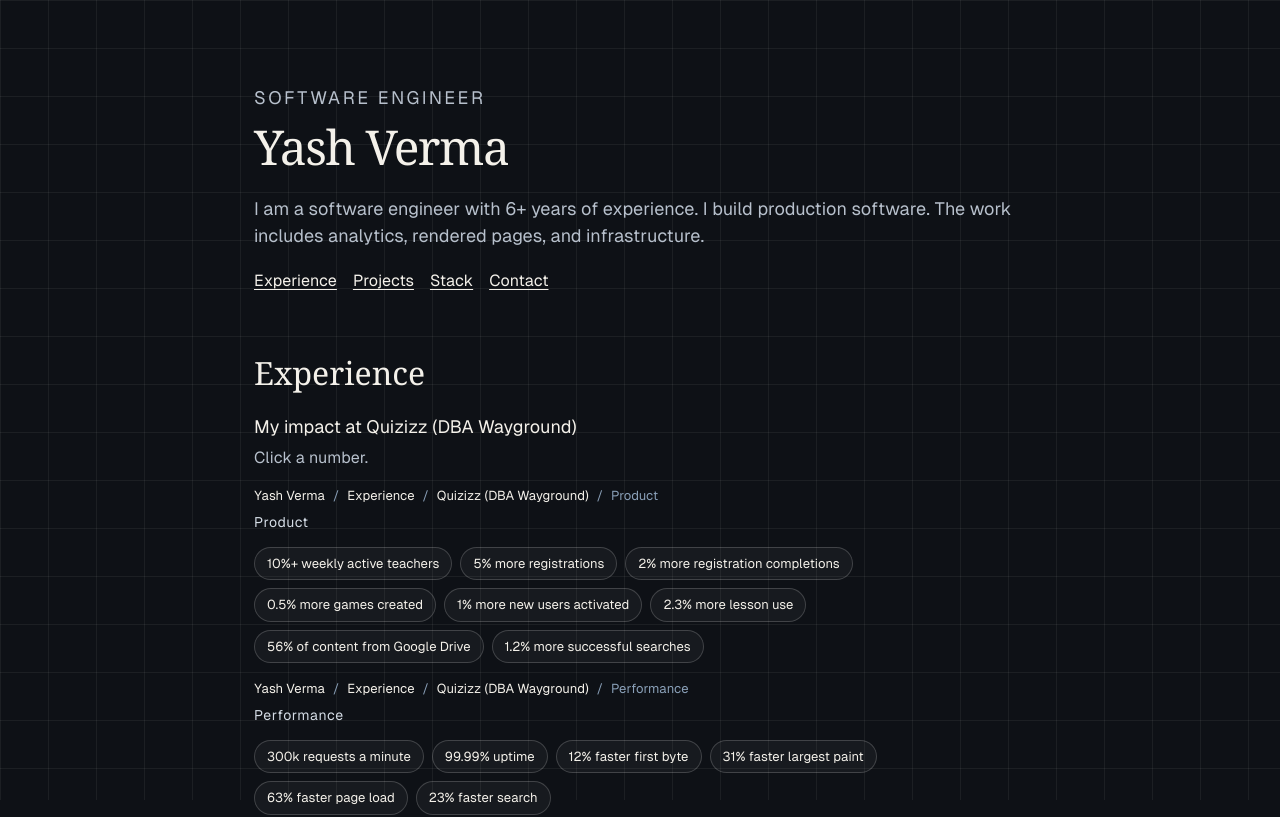
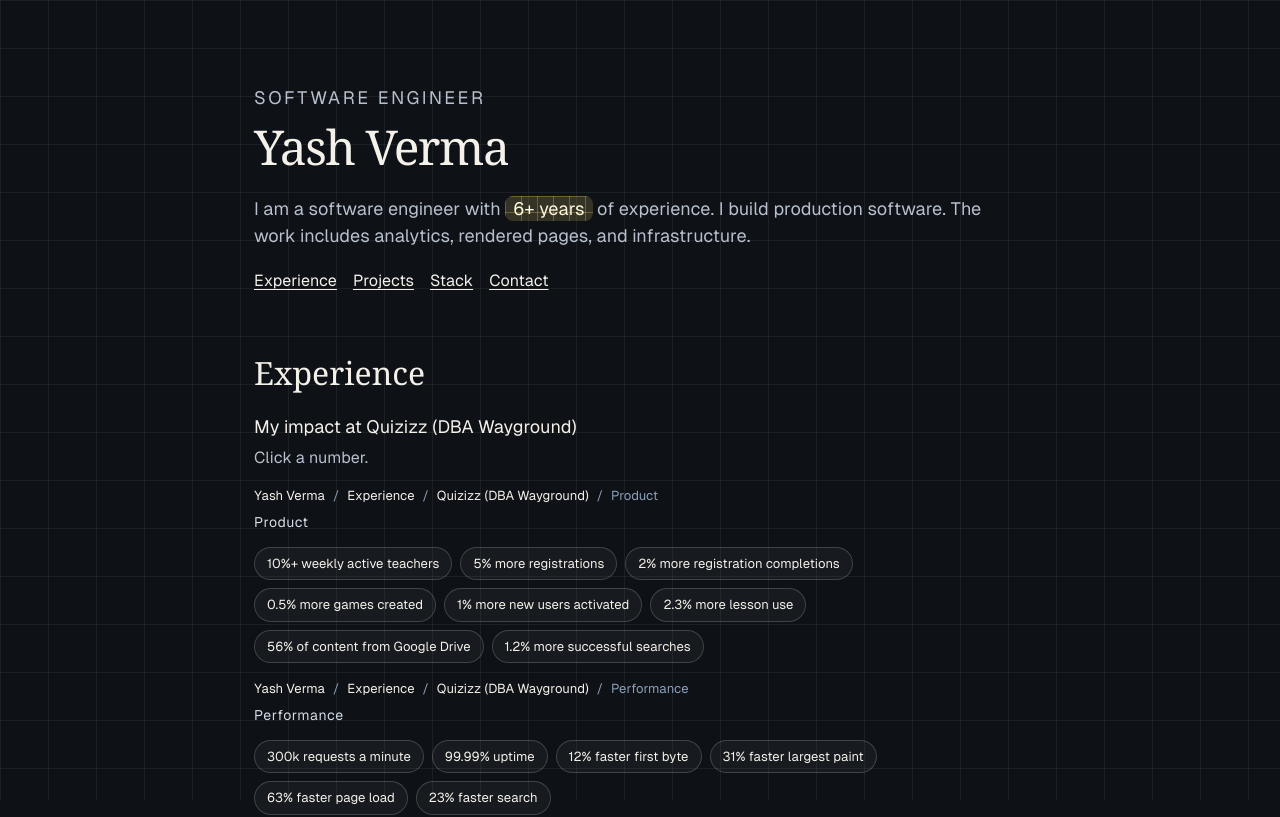
Before and after one commit to yashverma2110/portfolio, a Next.js app: page / in a window 1280 px wide. Shown: the top 817 px of the page. Built offline with nearby package versions, Linux system fonts and the light colour scheme.

Commit message:
feat: highlight years of experience in yellow

```diff
--- a/src/app/globals.css
+++ b/src/app/globals.css
@@ -194,3 +194,14 @@
 .crumbs a { color: #f4f1ea; text-decoration: none; }
 .crumbs a:hover { text-decoration: underline; }
 .impact-group h4 { font-size: 14px; color: #d5dde6; letter-spacing: 0.04em; }
+
+.years-mark {
+  background-color: rgba(255, 226, 120, 0.16);
+  background-image:
+    linear-gradient(to right, rgba(255, 214, 90, 0.28) 1px, transparent 1px),
+    linear-gradient(to bottom, rgba(255, 214, 90, 0.28) 1px, transparent 1px);
+  background-size: 16px 16px;
+  color: #fff8dc;
+  border-radius: 8px;
+  padding: 2px 8px;
+}
--- a/src/app/page.tsx
+++ b/src/app/page.tsx
@@ -152,7 +152,7 @@
           <p className="eyebrow">Software engineer</p>
           <h1>Yash Verma</h1>
           <p>
-            I am a software engineer with {years} of experience. I build production software. The work includes analytics, rendered pages, and infrastructure.
+            I am a software engineer with <span className="years-mark">{years}</span> of experience. I build production software. The work includes analytics, rendered pages, and infrastructure.
           </p>
           <nav aria-label="Page">
             <a href="#experience">Experience</a>
```
